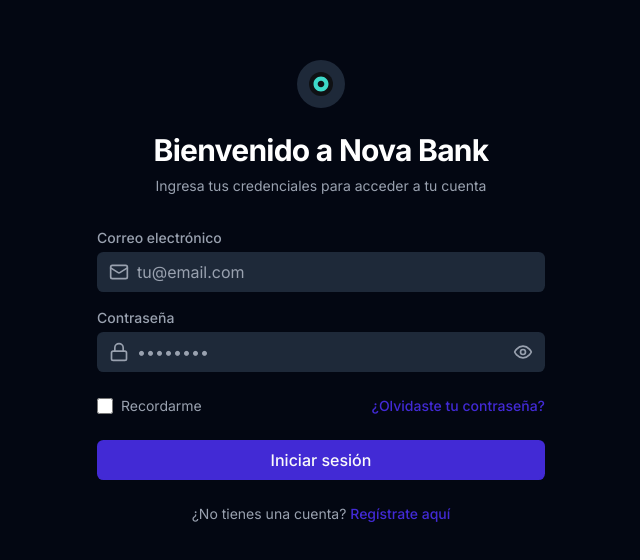
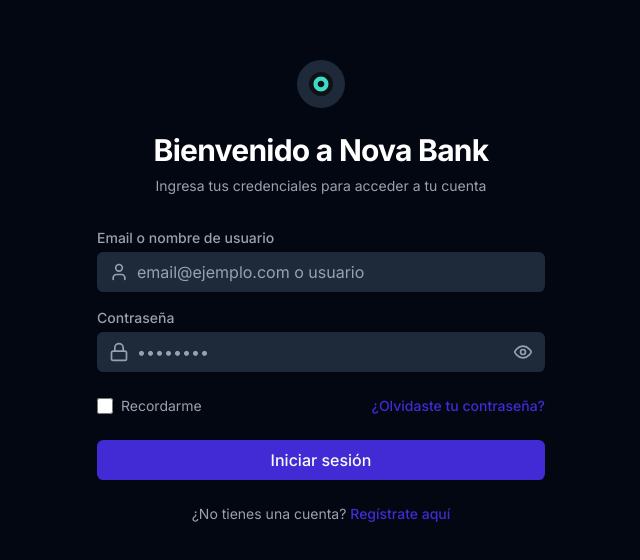
Before and after one commit to CristiannLimaR/Nova-Bank, a React (Vite) app: page /login in a window 1280 px wide. Shown: the part 108-668 px from the top of the page, without its empty margins (319-959 px from the left). Built offline with nearby package versions, Linux system fonts and the light colour scheme.

Commit message:
Login con username o email

```diff
--- a/src/components/ProtectedRoute.jsx
+++ b/src/components/ProtectedRoute.jsx
@@ -1,12 +1,23 @@
 import { Navigate, useLocation } from 'react-router-dom';
+import useAuthStore from '../shared/stores/authStore';
 
-const ProtectedRoute = ({ children }) => {
+const ProtectedRoute = ({ children, allowedRoles = [] }) => {
   const location = useLocation();
-  const isAuthenticated = localStorage.getItem('token'); // Verifica si existe un token
+  const { isAuthenticated, getRole } = useAuthStore();
+  const userRole = getRole();
 
   if (!isAuthenticated) {
-    // Redirige al login si no está autenticado
     return <Navigate to="/login" state={{ from: location }} replace />;
+  }
+
+
+  if (allowedRoles.length === 0 || userRole === 'ADMIN_ROLE') {
+    return children;
+  }
+
+
+  if (!allowedRoles.includes(userRole)) {
+    return <Navigate to="/dashboard" replace />;
   }
 
   return children;
--- a/src/pages/Login.jsx
+++ b/src/pages/Login.jsx
@@ -1,5 +1,5 @@
 import React, { useState } from 'react';
-import { Mail, Lock, Eye, EyeOff } from 'lucide-react';
+import { User, Lock, Eye, EyeOff } from 'lucide-react';
 import { useNavigate, useLocation, Link } from 'react-router-dom';
 import { useForm } from 'react-hook-form';
 import Button from '../components/ui/Button';
@@ -13,14 +13,22 @@ const Login = () => {
   const { login } = useLogin()
   const { register, handleSubmit, formState: { errors } } = useForm({
     defaultValues: {
-      email: '',
+      identifier: '',
       password: ''
     }
   });
 
   const onSubmit = async (data) => {
-    await login(data)
+    const { identifier, password } = data;
 
+    const isEmail = /^[A-Z0-9._%+-]+@[A-Z0-9.-]+\.[A-Z]{2,}$/i.test(identifier);
+
+    const loginData = {
+      password,
+      ...(isEmail ? { email: identifier } : { username: identifier })
+    };
+
+    await login(loginData);
   }
 
   return (
@@ -50,29 +58,29 @@ const Login = () => {
         <form className="mt-8 space-y-6" onSubmit={handleSubmit(onSubmit)}>
           <div className="space-y-4 rounded-md">
             <div>
-              <label htmlFor="email" className="block text-sm font-medium text-gray-400">
-                Correo electrónico
+              <label htmlFor="identifier" className="block text-sm font-medium text-gray-400">
+                Email o nombre de usuario
               </label>
               <div className="relative mt-1">
                 <div className="pointer-events-none absolute inset-y-0 left-0 flex items-center pl-3">
-                  <Mail className="h-5 w-5 text-gray-400" />
+                  <User className="h-5 w-5 text-gray-400" />
                 </div>
                 <input
-                  id="email"
-                  type="email"
-                  autoComplete="email"
-                  {...register('email', {
-                    required: 'El correo electrónico es requerido',
-                    pattern: {
-                      value: /^[A-Z0-9._%+-]+@[A-Z0-9.-]+\.[A-Z]{2,}$/i,
-                      message: 'Correo electrónico inválido'
+                  id="identifier"
+                  type="text"
+                  autoComplete="username"
+                  {...register('identifier', {
+                    required: 'El email o nombre de usuario es requerido',
+                    minLength: {
+                      value: 3,
+                      message: 'Debe tener al menos 3 caracteres'
                     }
                   })}
                   className="block w-full rounded-md border-0 bg-gray-800 py-2 pl-10 pr-3 text-white placeholder-gray-400 focus:outline-hidden focus:ring-2 focus:ring-primary"
-                  placeholder="tu@email.com"
+                  placeholder="email@ejemplo.com o usuario"
                 />
-                {errors.email && (
-                  <p className="mt-1 text-sm text-red-500">{errors.email.message}</p>
+                {errors.identifier && (
+                  <p className="mt-1 text-sm text-red-500">{errors.identifier.message}</p>
                 )}
               </div>
             </div>
```
